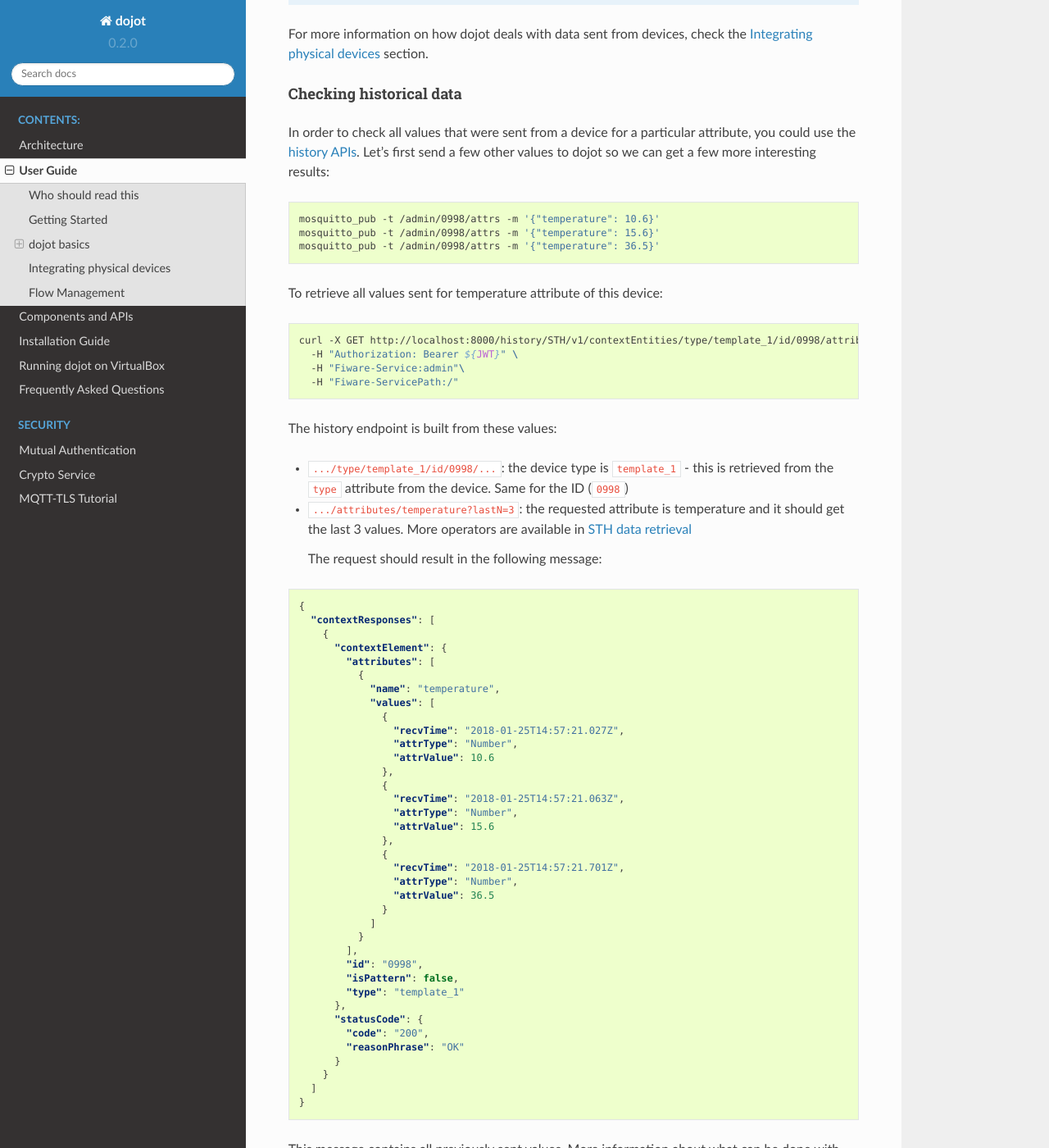
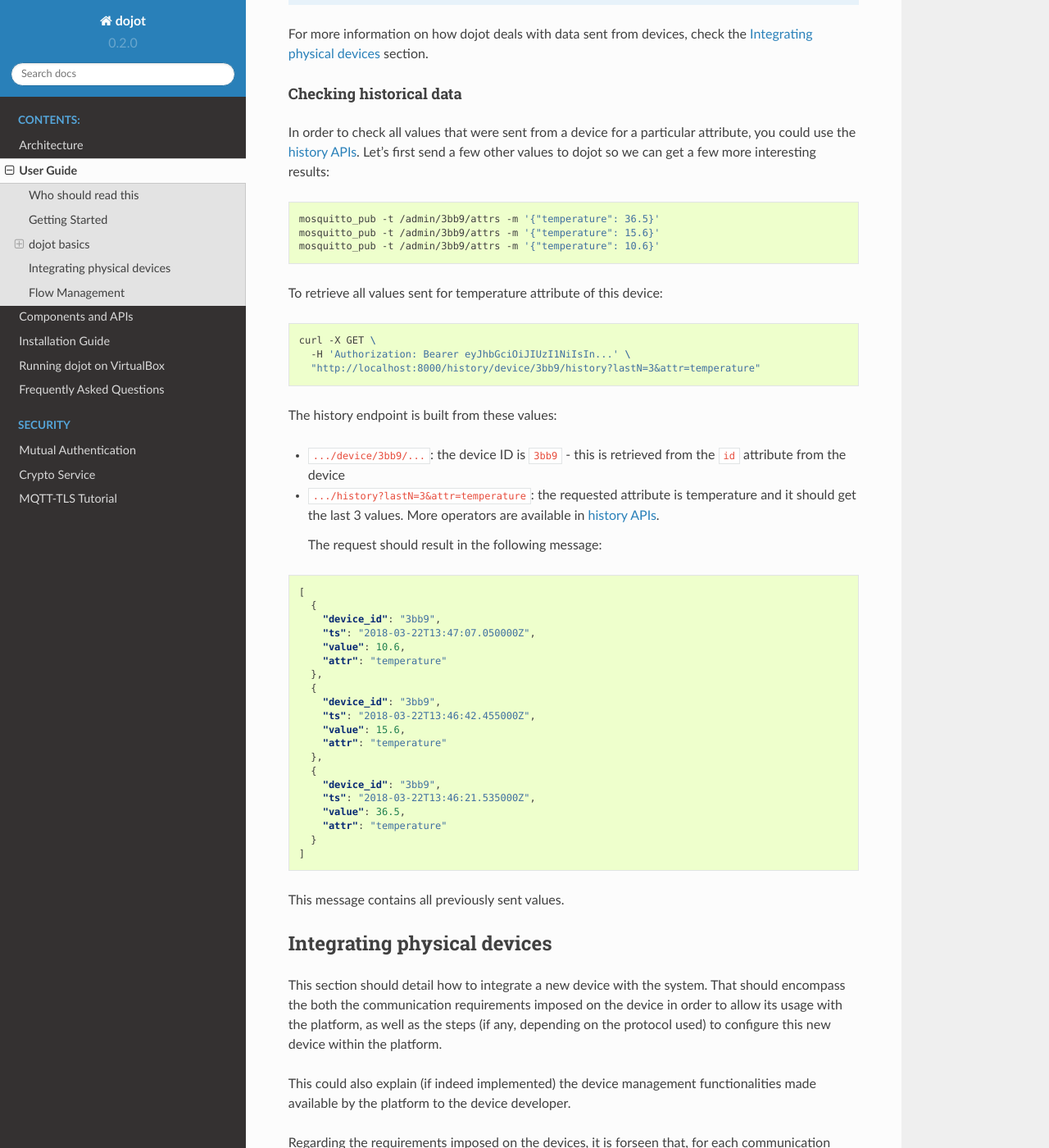
Before and after one commit to dojot/docs, a Sphinx documentation site: the page built from source/user_guide.rst, in a window 1280 px wide and 1400 px high, scrolled down 6731 px. Shown: the whole window at 82% size. Built offline with Sphinx 7.4.7 and the Read the Docs theme 2.0.0, drawn with Linux system fonts in a browser that asks for light colours; some of the changed text lies outside the part shown.

Commit message:
Updating history example in user guide

```diff
--- a/source/user_guide.rst
+++ b/source/user_guide.rst
@@ -316,78 +316,61 @@ For more information on how dojot deals with data sent from devices, check the `
 Checking historical data
 ++++++++++++++++++++++++
 
-In order to check all values that were sent from a device for a particular attribute, you could use the `history
-APIs`_. Let's first send a few other values to dojot so we can get a few more interesting results:
+In order to check all values that were sent from a device for a particular
+attribute, you could use the `history APIs`_. Let's first send a few other
+values to dojot so we can get a few more interesting results:
 
 
 .. code-block:: bash
 
-  mosquitto_pub -t /admin/0998/attrs -m '{"temperature": 10.6}'
-  mosquitto_pub -t /admin/0998/attrs -m '{"temperature": 15.6}'
-  mosquitto_pub -t /admin/0998/attrs -m '{"temperature": 36.5}'
+  mosquitto_pub -t /admin/3bb9/attrs -m '{"temperature": 36.5}'
+  mosquitto_pub -t /admin/3bb9/attrs -m '{"temperature": 15.6}'
+  mosquitto_pub -t /admin/3bb9/attrs -m '{"temperature": 10.6}'
 
 
 To retrieve all values sent for temperature attribute of this device:
 
 .. code-block:: bash
 
-  curl -X GET http://localhost:8000/history/STH/v1/contextEntities/type/template_1/id/0998/attributes/temperature?lastN=3 \
-    -H "Authorization: Bearer ${JWT}" \
-    -H "Fiware-Service:admin"\
-    -H "Fiware-ServicePath:/"
+  curl -X GET \
+    -H 'Authorization: Bearer eyJhbGciOiJIUzI1NiIsIn...' \
+    "http://localhost:8000/history/device/3bb9/history?lastN=3&attr=temperature"
 
 The history endpoint is built from these values:
 
-- ``.../type/template_1/id/0998/...``: the device type is ``template_1`` - this is retrieved from the ``type``
-  attribute from the device. Same for the ID (``0998``)
-
-- ``.../attributes/temperature?lastN=3``: the requested attribute is temperature and it should get the last 3 values.
-  More operators are available in `STH data retrieval`_
+- ``.../device/3bb9/...``: the device ID is ``3bb9`` - this is retrieved from
+  the ``id`` attribute from the device
+- ``.../history?lastN=3&attr=temperature``: the requested attribute is
+  temperature and it should get the last 3 values. More operators are available
+  in `history APIs`_.
 
   The request should result in the following message:
 
 .. code-block:: json
 
-  {
-    "contextResponses": [
+    [
       {
-        "contextElement": {
-          "attributes": [
-            {
-              "name": "temperature",
-              "values": [
-                {
-                  "recvTime": "2018-01-25T14:57:21.027Z",
-                  "attrType": "Number",
-                  "attrValue": 10.6
-                },
-                {
-                  "recvTime": "2018-01-25T14:57:21.063Z",
-                  "attrType": "Number",
-                  "attrValue": 15.6
-                },
-                {
-                  "recvTime": "2018-01-25T14:57:21.701Z",
-                  "attrType": "Number",
-                  "attrValue": 36.5
-                }
-              ]
-            }
-          ],
-          "id": "0998",
-          "isPattern": false,
-          "type": "template_1"
-        },
-        "statusCode": {
-          "code": "200",
-          "reasonPhrase": "OK"
-        }
+        "device_id": "3bb9",
+        "ts": "2018-03-22T13:47:07.050000Z",
+        "value": 10.6,
+        "attr": "temperature"
+      },
+      {
+        "device_id": "3bb9",
+        "ts": "2018-03-22T13:46:42.455000Z",
+        "value": 15.6,
+        "attr": "temperature"
+      },
+      {
+        "device_id": "3bb9",
+        "ts": "2018-03-22T13:46:21.535000Z",
+        "value": 36.5,
+        "attr": "temperature"
       }
     ]
-  }
 
-This message contains all previously sent values. More information about what can be done with historical data can be
-found in `STH documentation`_.
+
+This message contains all previously sent values.
 
 
 Integrating physical devices
@@ -425,6 +408,4 @@ can be used to configure such flows, available actions to be used when building
 .. _DeviceManager how-to: http://dojotdocs.readthedocs.io/projects/DeviceManager/en/latest/using-device-manager.html#using-devicemanager
 .. _mashup: https://github.com/dojot/mashup
 .. _mosquitto: https://projects.eclipse.org/projects/technology.mosquitto
-.. _history APIs: https://github.com/telefonicaid/fiware-sth-comet
-.. _STH documentation: https://github.com/telefonicaid/fiware-sth-comet#api-walkthrough
-.. _STH data retrieval: https://github.com/telefonicaid/fiware-sth-comet/blob/master/doc/manuals/raw-data-retrieval.md
+.. _history APIs: https://dojot.github.io/history-ws/apiary_latest.html
```
